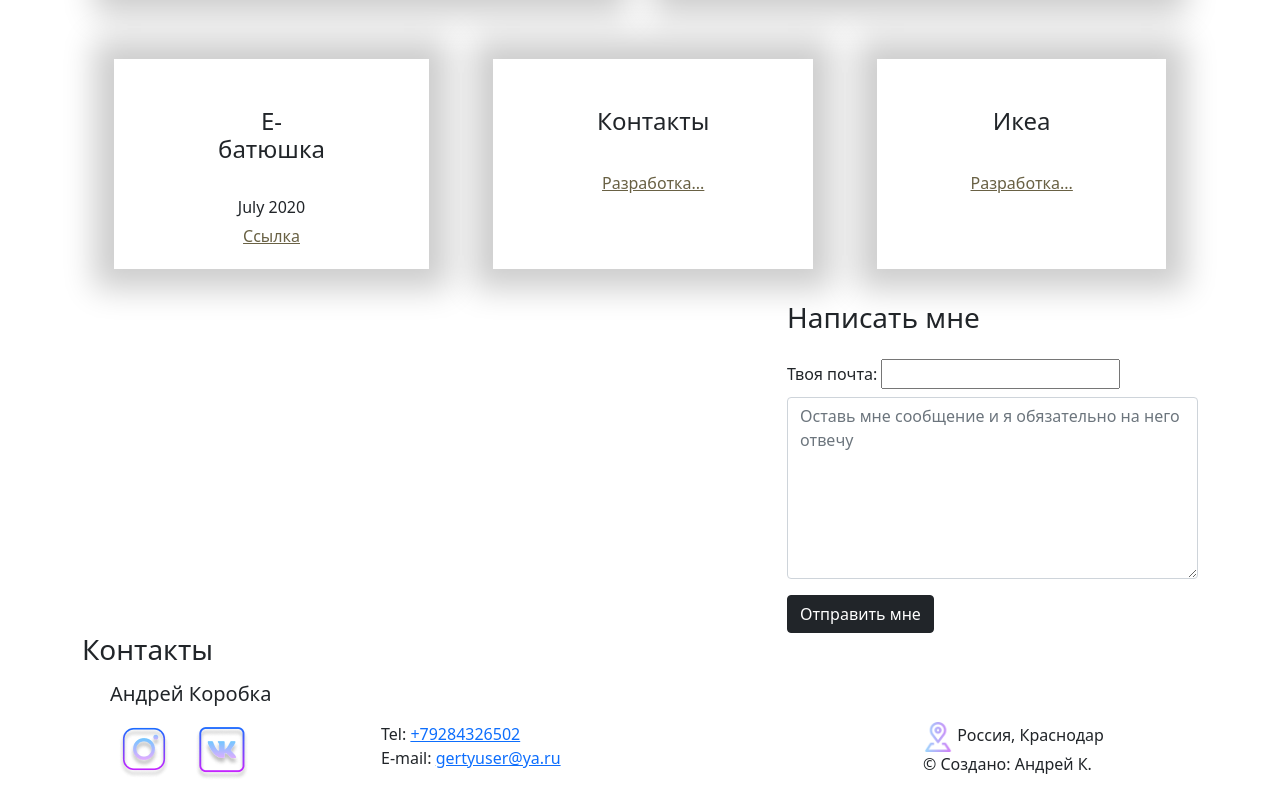
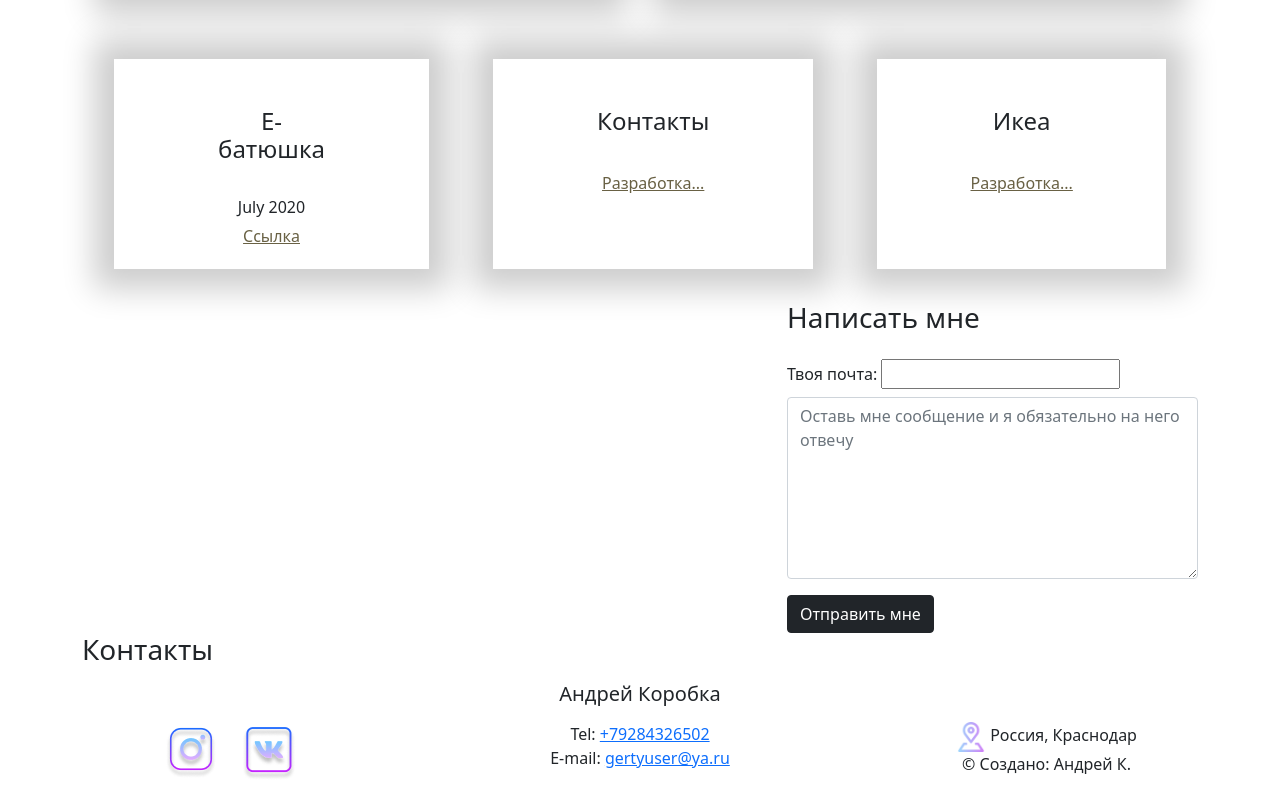
Before and after one commit to gertyhiler/---------, a website: page index.html in a window 1280 px wide. Shown: the part 804-1604 px from the top of the page. Drawn offline with Linux system fonts and the light colour scheme.

Commit message:
выравнял по центру футер

```diff
--- a/index.html
+++ b/index.html
@@ -92,10 +92,10 @@
 
     <footer class="container">
         <h3 id="contacts">Контакты</h3>
-        <div class="row m-3">
+        <div class="row m-3 d-flex text-center">
             <h5>Андрей Коробка</h5>
             <div class="col-12 col-md-4 col-lg-3 mt-2">
-                <a href="https://www.instagram.com/_size_inside_/" target="_blank" rel="noopener noreferrer"><img src="./img/instIcon.png" alt="Градиентная иконка инстаграмм"></a>
+                <a href="h=ttps://www.instagram.com/_size_inside_/" target="_blank" rel="noopener noreferrer"><img src="./img/instIcon.png" alt="Градиентная иконка инстаграмм"></a>
                 <a href="https://vk.com/korobokx" target="_blank" rel="noopener noreferrer"><img src="./img/VKIcon.png" alt="Градиентная иконка вконтакте"></a>
             </div>
 
```
Also changed, not shown: 2 other files.
